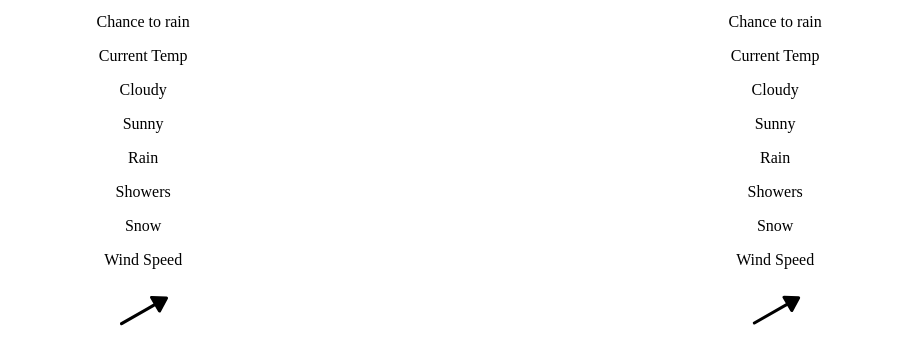
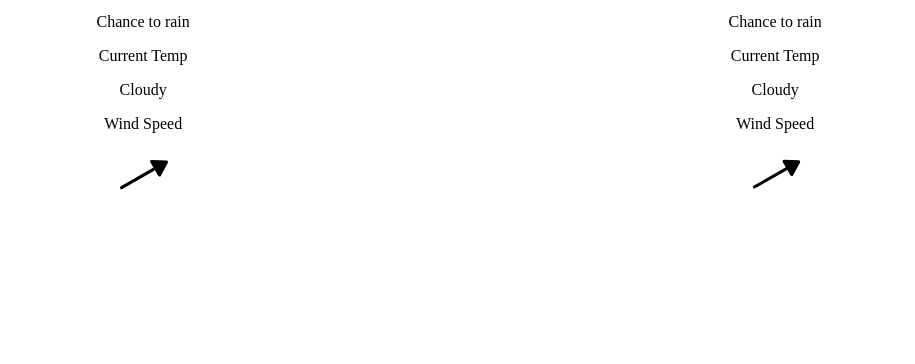
Before and after one commit to Holl4444/Weather, a plain HTML site: page index.html in a window 1280 px wide. Shown: the part 202-566 px from the top of the page, without its empty margins (182-1097 px from the left). Drawn offline with Linux system fonts and the light colour scheme; no server answers.

Commit message:
Refactor info showing on page
Minimised the information to remove unnecessary
paragraphs shown by the weather icon.

```diff
--- a/index.html
+++ b/index.html
@@ -29,10 +29,6 @@
 
             <p class="current-temp" id="dk-ct">Current Temp</p>
             <p class="cloudy" id="dk-cloud">Cloudy</p>
-            <p class="sunny" id="dk-sun">Sunny</p>
-            <p class="rain" id="dk-rain">Rain</p>
-            <p class="showers" id="dk-showers">Showers</p>
-            <p class="snow" id="dk-snow">Snow</p>
             <p class="wind-speed" id="dk-wind-speed">Wind Speed</p>
             <img
               class="wind"
@@ -56,10 +52,6 @@
 
             <p class="current-temp" id="uk-ct">Current Temp</p>
             <p class="cloudy" id="uk-cloud">Cloudy</p>
-            <p class="sunny" id="uk-sun">Sunny</p>
-            <p class="rain" id="uk-rain">Rain</p>
-            <p class="showers" id="uk-showers">Showers</p>
-            <p class="snow" id="uk-snow">Snow</p>
             <p class="wind-speed" id="uk-wind-speed">Wind Speed</p>
             <img
               class="wind"
```
